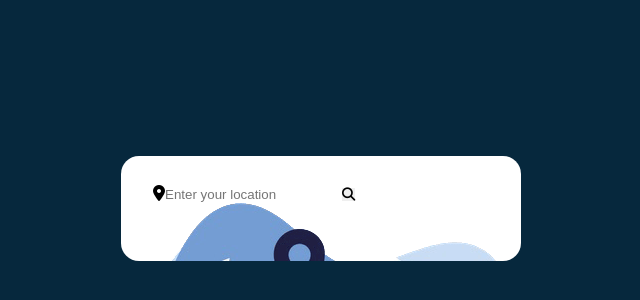
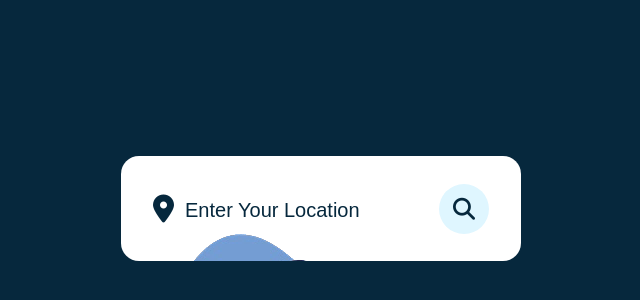
Before and after one commit to LastResolution/Weather-Report, a React (Create React App) app: page / in a window 1280 px wide. Shown: the part 192-492 px from the top of the page, without its empty margins (319-959 px from the left). Built offline with nearby package versions, Linux system fonts and the light colour scheme.

Commit message:
add:SearchBox layout

```diff
--- a/src/components/SearchBox.tsx
+++ b/src/components/SearchBox.tsx
@@ -1,4 +1,5 @@
 import React from "react";
+import "../css/SearchBox.css";
 
 export const SearchBox = () => {
   return (
--- /dev/null
+++ b/src/css/SearchBox.css
@@ -0,0 +1,45 @@
+#search-box {
+  width: 100%;
+  height: min-content;
+  display: flex;
+  align-items: center;
+  justify-content: space-between;
+}
+
+#search-box input {
+  color: #06283d;
+  width: 80%;
+  font-size: 24px;
+  font-weight: 500;
+  text-transform: uppercase;
+  padding-left: 32px;
+}
+
+#search-box input::placeholder {
+  font-size: 20px;
+  font-weight: 500;
+  color: #06283d;
+  text-transform: capitalize;
+}
+
+#search-box button {
+  cursor: pointer;
+  width: 50px;
+  height: 50px;
+  color: #06283d;
+  background: #dff6ff;
+  border-radius: 50%;
+  font-size: 22px;
+  transition: 0.4s ease;
+}
+
+#search-box button:hover {
+  color: #fff;
+  background: #06283d;
+}
+
+#search-box i {
+  position: absolute;
+  color: #06283d;
+  font-size: 28px;
+}
```
